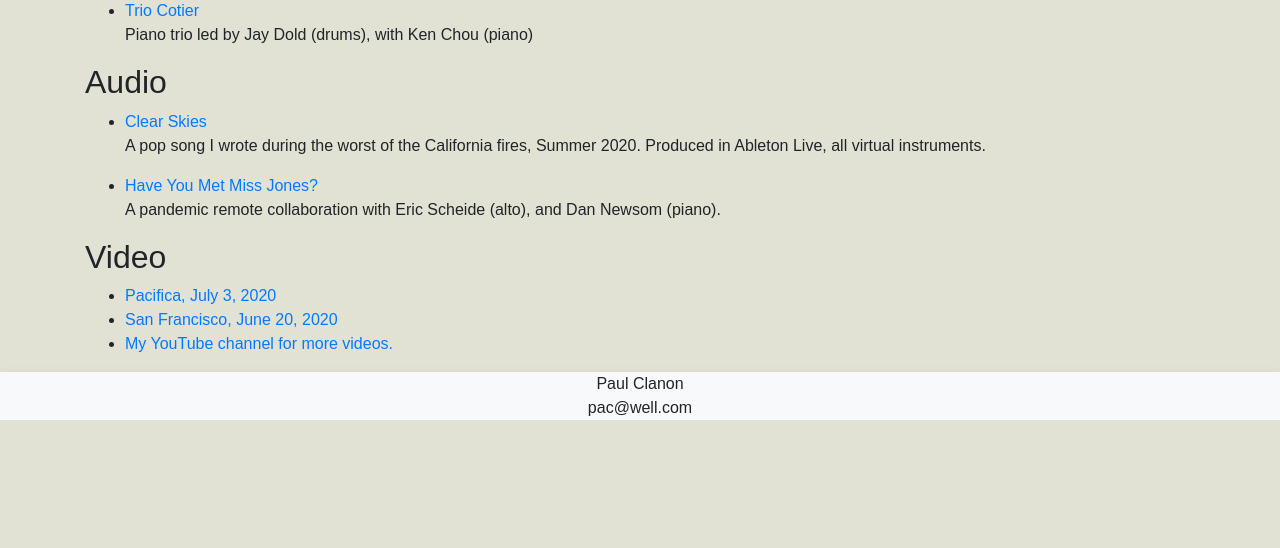
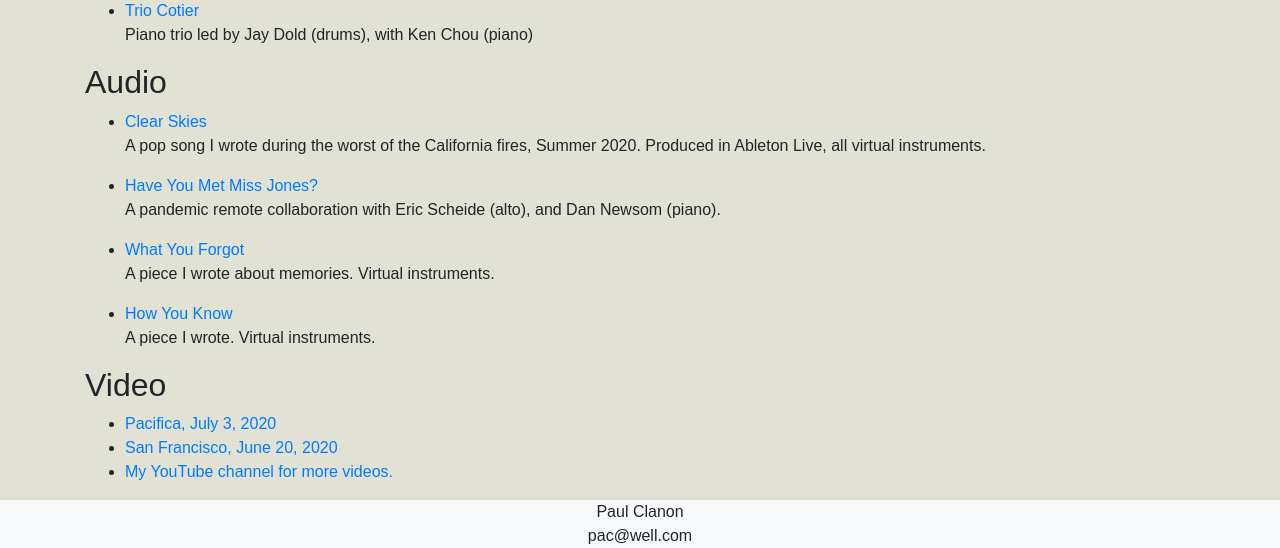
Before and after one commit to pclanon/paulclanon_com, a Flask app: page /music in a window 1280 px wide. Shown: the part 671-1219 px from the top of the page. Before the commit the page ends 1091 px from the top, so only its background shows below. Run offline with Flask 2, Linux system fonts and the light colour scheme; some libraries are stand-ins or nearby versions.

Commit message:
Changes and additions.

```diff
--- a/templates/music/music.html
+++ b/templates/music/music.html
@@ -24,6 +24,14 @@
         <li> <a href="{{ url_for('static', filename = 'audio/Jones_LL_mix_2.mp3') }}" type="audio/mpeg">Have You Met Miss Jones?</a></li>
         <p>A pandemic remote collaboration with Eric Scheide (alto), and Dan Newsom (piano).</p>
     </ul>
+    <ul>
+        <li> <a href="{{ url_for('static', filename = 'audio/What_You_Forgot.mp3') }}" type="audio/mpeg">What You Forgot</a></li>
+        <p>A piece I wrote about memories. Virtual instruments.</p>
+    </ul>
+    <ul>
+        <li> <a href="{{ url_for('static', filename = 'audio/How_You_Know.mp3') }}" type="audio/mpeg">How You Know</a></li>
+        <p>A piece I wrote. Virtual instruments.</p>
+    </ul>
 
 
 <h2>Video</h2>
```
